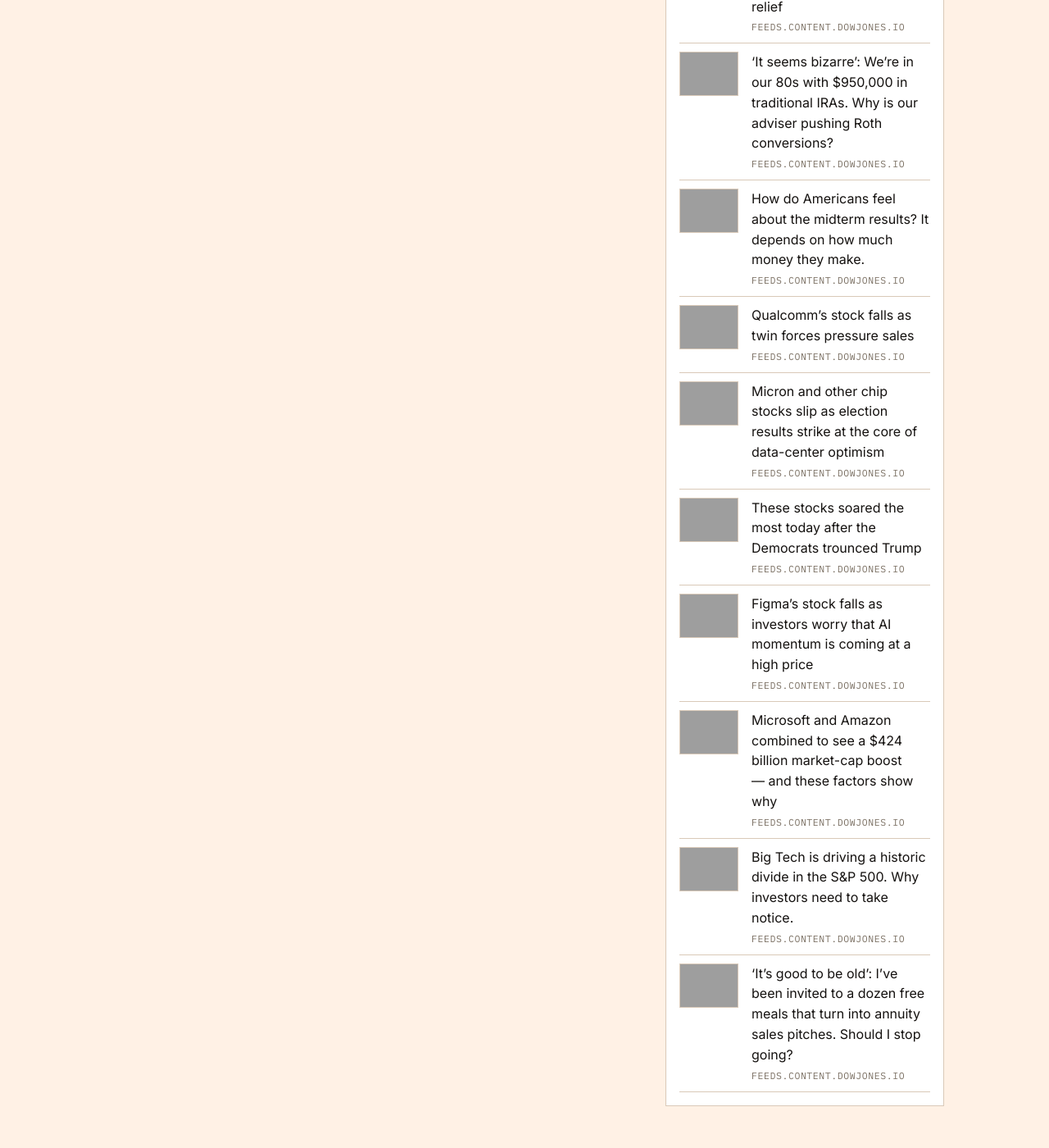
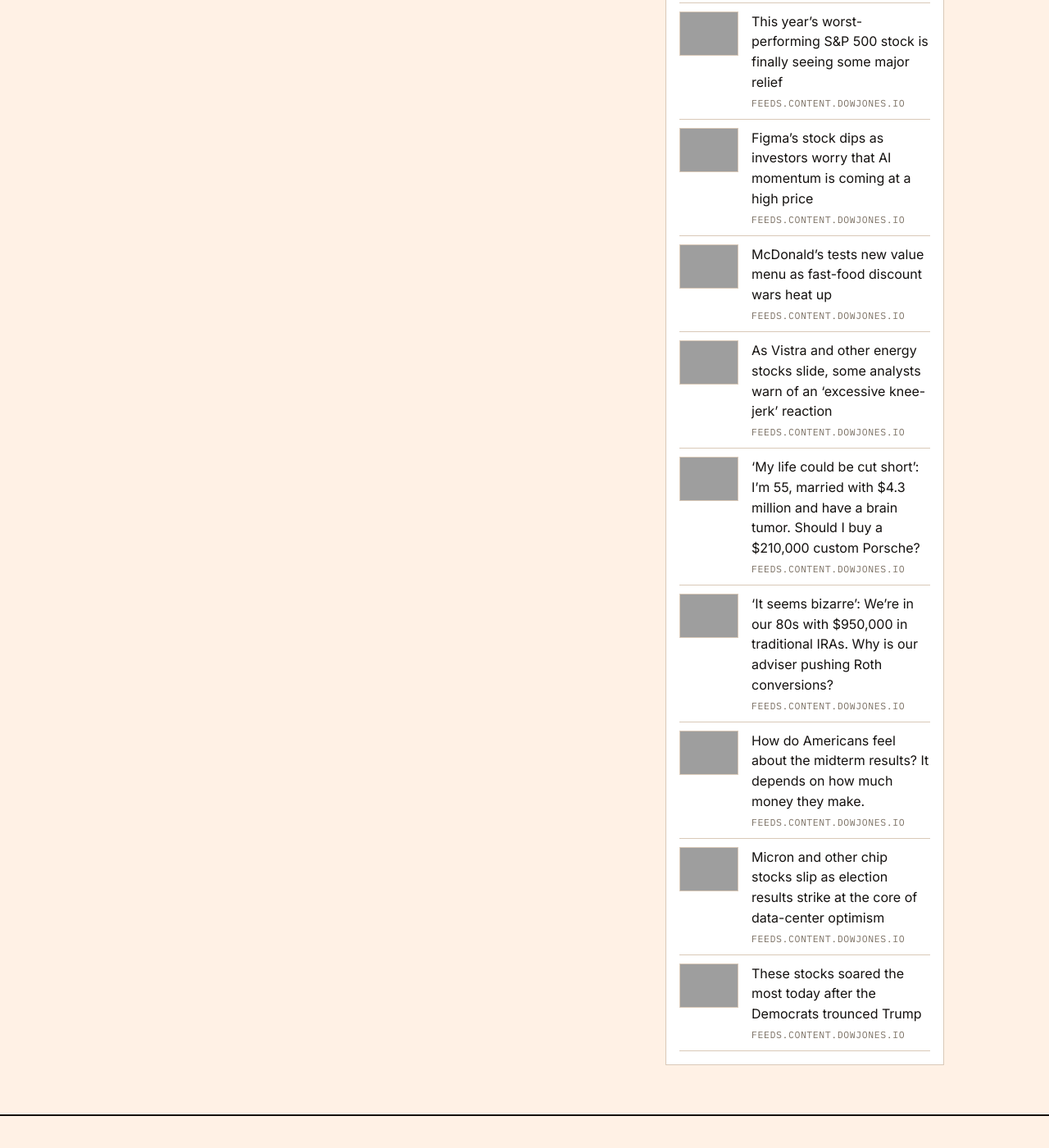
Before and after one commit to GlobTechCo/globtechco.github.io, a Jekyll site: the page built from index.html, in a window 1280 px wide and 1400 px high, scrolled down 477 px, cut to the strip 0-1400 px from the top of the window. Shown: the whole strip at 82% size. Built offline with Jekyll 4.4.1, drawn with Linux system fonts in a browser that asks for light colours; a script that is not in the unit is left out; the list of posts is cut into pages by our own code; some of the changed text lies outside the part shown; grey boxes are pictures that could not be loaded.

Commit message:
Auto-content update 2026-11-05

```diff
--- a/_data/aggregator.yml
+++ b/_data/aggregator.yml
@@ -1,8 +1,33 @@
+- title: "Qualcomm\u2019s stock falls as twin forces pressure sales"
+  link: "https://www.marketwatch.com/story/qualcomms-stock-falls-as-twin-forces-pressure-sales-fa161159?mod=mw_rss_topstories"
+  source: "feeds.content.dowjones.io"
+  pubdate: "Thu, 05 Nov 2026 01:06:00 GMT"
+  image: "https://images.mktw.net/im-775631"
 - title: "This year\u2019s worst-performing S&P 500 stock is finally seeing some major relief"
   link: "https://www.marketwatch.com/story/this-years-worst-performing-s-p-500-stock-is-finally-seeing-some-major-relief-fff3fa85?mod=mw_rss_topstories"
   source: "feeds.content.dowjones.io"
-  pubdate: "Wed, 04 Nov 2026 22:46:00 GMT"
+  pubdate: "Thu, 05 Nov 2026 01:05:00 GMT"
   image: "https://images.mktw.net/im-833362"
+- title: "Figma\u2019s stock dips as investors worry that AI momentum is coming at a high price"
+  link: "https://www.marketwatch.com/story/figmas-stock-falls-as-investors-worry-that-ai-momentum-is-coming-at-a-high-price-1aa2134d?mod=mw_rss_topstories"
+  source: "feeds.content.dowjones.io"
+  pubdate: "Thu, 05 Nov 2026 01:03:00 GMT"
+  image: "https://images.mktw.net/im-97979674"
+- title: "McDonald\u2019s tests new value menu as fast-food discount wars heat up"
+  link: "https://www.marketwatch.com/story/mcdonalds-tests-new-value-menu-as-fast-food-discount-wars-heat-up-bfc57caf?mod=mw_rss_topstories"
+  source: "feeds.content.dowjones.io"
+  pubdate: "Thu, 05 Nov 2026 01:01:00 GMT"
+  image: "https://images.mktw.net/im-43181481"
+- title: "As Vistra and other energy stocks slide, some analysts warn of an \u2018excessive knee-jerk\u2019 reaction"
+  link: "https://www.marketwatch.com/story/as-vistra-and-other-energy-stocks-slide-some-analysts-warn-of-an-excessive-knee-jerk-reaction-aece0737?mod=mw_rss_topstories"
+  source: "feeds.content.dowjones.io"
+  pubdate: "Thu, 05 Nov 2026 00:38:00 GMT"
+  image: "https://images.mktw.net/im-25003167"
+- title: "\u2018My life could be cut short\u2019: I\u2019m 55, married with $4.3 million and have a brain tumor. Should I buy a $210,000 custom Porsche?"
+  link: "https://www.marketwatch.com/story/my-life-could-be-cut-short-im-55-married-with-4-3-million-and-have-a-brain-tumor-should-i-buy-a-210-000-custom-porsche-ed825ada?mod=mw_rss_topstories"
+  source: "feeds.content.dowjones.io"
+  pubdate: "Wed, 04 Nov 2026 23:45:00 GMT"
+  image: "https://images.mktw.net/im-49119290"
 - title: "\u2018It seems bizarre\u2019: We\u2019re in our 80s with $950,000 in traditional IRAs. Why is our adviser pushing Roth conversions?"
   link: "https://www.marketwatch.com/story/it-seems-bizarre-were-in-our-80s-with-950-000-in-traditional-iras-why-is-our-adviser-pushing-us-to-do-roth-conversions-a665f990?mod=mw_rss_topstories"
   source: "feeds.content.dowjones.io"
@@ -13,11 +38,6 @@
   source: "feeds.content.dowjones.io"
   pubdate: "Wed, 04 Nov 2026 22:06:00 GMT"
   image: "https://images.mktw.net/im-39213717"
-- title: "Qualcomm\u2019s stock falls as twin forces pressure sales"
-  link: "https://www.marketwatch.com/story/qualcomms-stock-falls-as-twin-forces-pressure-sales-fa161159?mod=mw_rss_topstories"
-  source: "feeds.content.dowjones.io"
-  pubdate: "Wed, 04 Nov 2026 22:03:00 GMT"
-  image: "https://images.mktw.net/im-775631"
 - title: "Micron and other chip stocks slip as election results strike at the core of data-center optimism"
   link: "https://www.marketwatch.com/story/micron-and-other-chip-stocks-slip-as-election-results-strike-at-the-core-of-data-center-optimism-b55d19b3?mod=mw_rss_topstories"
   source: "feeds.content.dowjones.io"
@@ -28,23 +48,3 @@
   source: "feeds.content.dowjones.io"
   pubdate: "Wed, 04 Nov 2026 21:55:00 GMT"
   image: "https://images.mktw.net/im-86586473"
-- title: "Figma\u2019s stock falls as investors worry that AI momentum is coming at a high price"
-  link: "https://www.marketwatch.com/story/figmas-stock-falls-as-investors-worry-that-ai-momentum-is-coming-at-a-high-price-1aa2134d?mod=mw_rss_topstories"
-  source: "feeds.content.dowjones.io"
-  pubdate: "Wed, 04 Nov 2026 21:48:00 GMT"
-  image: "https://images.mktw.net/im-97979674"
-- title: "Microsoft and Amazon combined to see a $424 billion market-cap boost \u2014\u00a0and these factors show why"
-  link: "https://www.marketwatch.com/story/microsoft-and-amazon-combine-for-a-400-billion-market-cap-boost-and-these-factors-show-why-6655d1a9?mod=mw_rss_topstories"
-  source: "feeds.content.dowjones.io"
-  pubdate: "Wed, 04 Nov 2026 21:33:00 GMT"
-  image: "https://images.mktw.net/im-67905060"
-- title: "Big Tech is driving a historic divide in the S&P 500. Why investors need to take notice."
-  link: "https://www.marketwatch.com/story/wall-street-veteran-says-these-are-some-of-the-most-unbelievable-charts-he-has-ever-seen-2c78e677?mod=mw_rss_topstories"
-  source: "feeds.content.dowjones.io"
-  pubdate: "Wed, 04 Nov 2026 21:33:00 GMT"
-  image: "https://images.mktw.net/im-10354058"
-- title: "\u2018It\u2019s good to be old\u2019: I\u2019ve been invited to a dozen free meals that turn into annuity sales pitches. Should I stop going?"
-  link: "https://www.marketwatch.com/story/its-good-to-be-old-ive-been-invited-to-a-dozen-free-meals-that-turn-into-annuity-sales-pitches-should-i-stop-going-63df67ca?mod=mw_rss_topstories"
-  source: "feeds.content.dowjones.io"
-  pubdate: "Wed, 04 Nov 2026 21:30:00 GMT"
-  image: "https://images.mktw.net/im-54591206"
```
